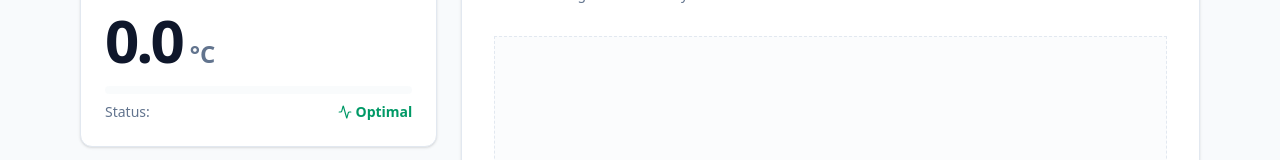
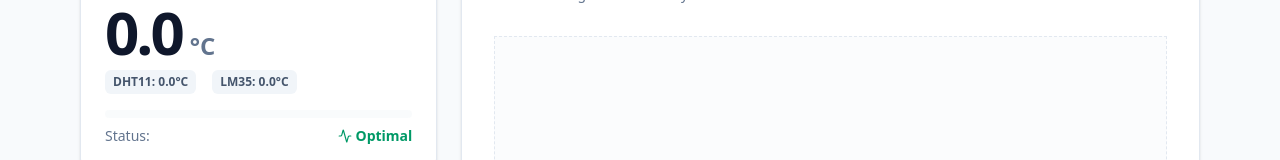
Before and after one commit to Dave-ndichuh/GreenControl, a Next.js app: page / in a window 1280 px wide. Shown: the part 312-472 px from the top of the page. Built offline with nearby package versions, Linux system fonts and the light colour scheme; no server answers; the database is empty.

Commit message:
style: explicitly display both DHT11 and LM35 temperatures on the dashboard to match the LCD

```diff
--- a/src/app/page.tsx
+++ b/src/app/page.tsx
@@ -157,11 +157,21 @@ export default function DashboardPage() {
                 </CardTitle>
               </CardHeader>
               <CardContent>
-                <div className="flex items-baseline gap-2 my-4">
+                <div className="flex items-baseline gap-2 my-2">
                   <span className={`text-6xl font-black tracking-tighter transition-all duration-500 ${isCritical ? (themeName === 'cyberpunk' ? 'text-red-500 drop-shadow-[0_0_15px_rgba(239,68,68,0.8)] animate-pulse' : 'text-red-600 animate-pulse') : isHighTemp ? (themeName === 'cyberpunk' ? 'text-amber-400 drop-shadow-[0_0_10px_rgba(251,191,36,0.6)]' : 'text-amber-500') : t.tempText}`}>
                     {activeTemp.toFixed(1)}
                   </span>
                   <span className={`text-2xl font-bold ${t.subtitle}`}>&deg;C</span>
+                </div>
+
+                {/* Show both sensor readings explicitly */}
+                <div className="flex gap-4 mb-4 mt-1">
+                  <div className={`text-xs font-semibold px-2 py-1 rounded-md ${themeName === 'cyberpunk' ? 'bg-slate-900 border border-slate-700 text-slate-300' : 'bg-slate-100 text-slate-600'}`}>
+                    DHT11: {tempDHT.toFixed(1)}&deg;C
+                  </div>
+                  <div className={`text-xs font-semibold px-2 py-1 rounded-md ${themeName === 'cyberpunk' ? 'bg-slate-900 border border-slate-700 text-slate-300' : 'bg-slate-100 text-slate-600'}`}>
+                    LM35: {tempLM35.toFixed(1)}&deg;C
+                  </div>
                 </div>
 
                 <Progress
```
